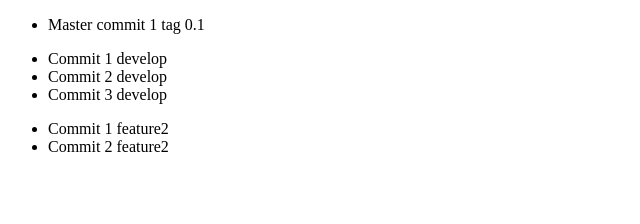
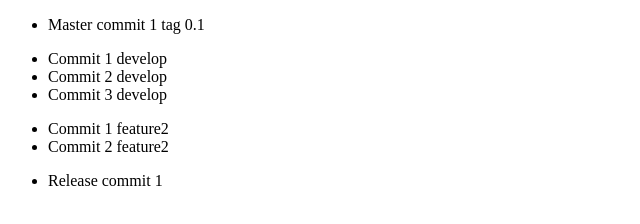
Before and after one commit to jamesfdeza/TrabajoGitCliente, a plain HTML site: page index.html in a window 1280 px wide. Shown: the whole page, without its empty margins (0-640 px from the left). Drawn offline with Linux system fonts and the light colour scheme.

Commit message:
release commit 1

```diff
--- a/index.html
+++ b/index.html
@@ -19,5 +19,8 @@
         <li>Commit 1 feature2</li>
         <li>Commit 2 feature2</li>
     </ul>
+    <ul>
+        <li>Release commit 1</li>
+    </ul>
 </body>
 </html>
```
